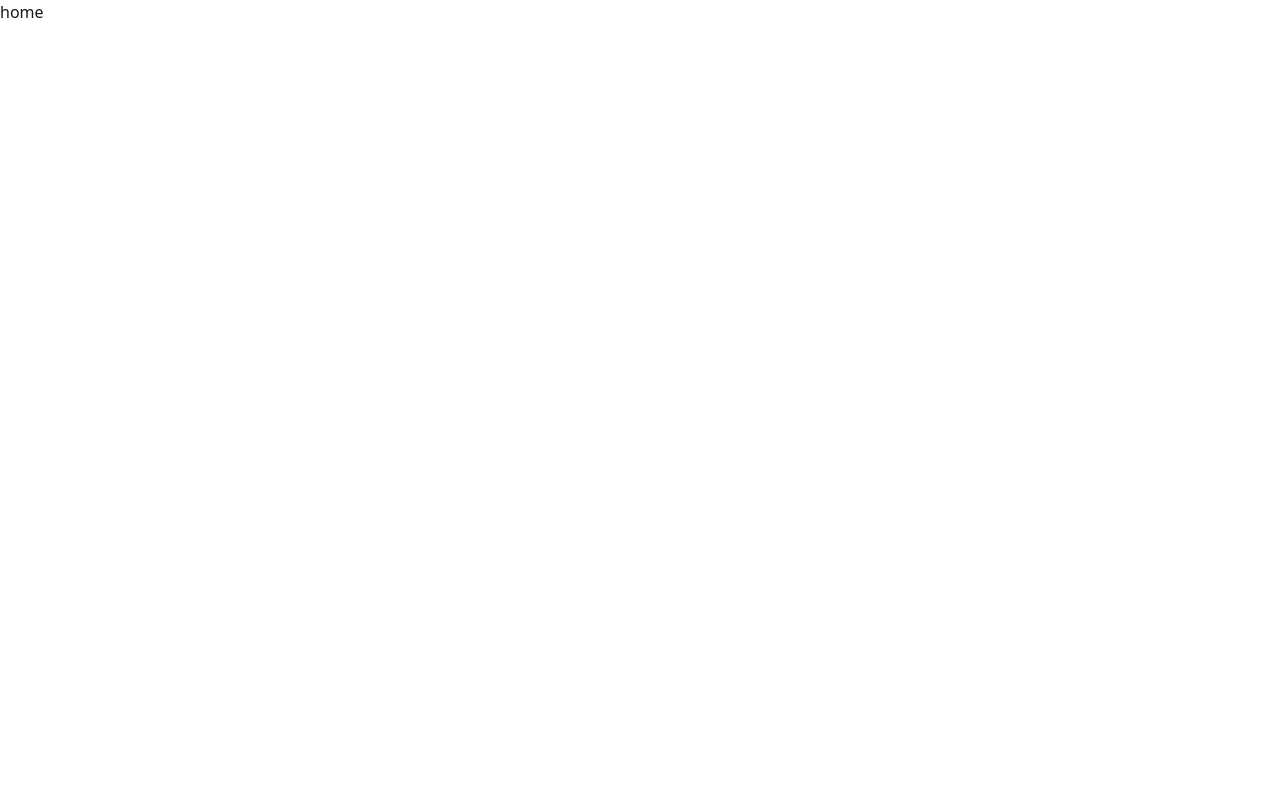
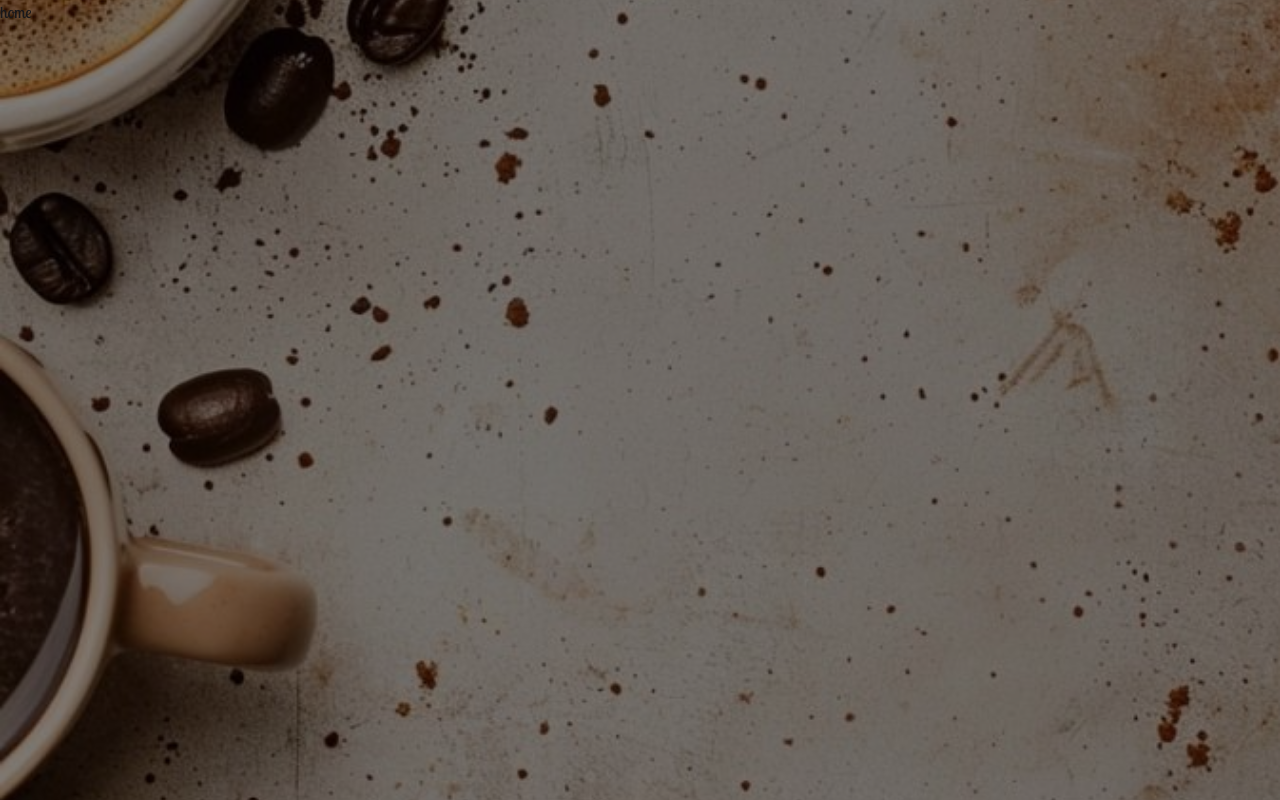
Before and after one commit to abida-sultana-ake/Coffee-Shop, a React (Vite) app: page / in a window 1280 px wide. Built offline with nearby package versions, Linux system fonts and the light colour scheme.

Commit message:
Project setup done

```diff
--- a/index.html
+++ b/index.html
@@ -1,10 +1,14 @@
-<!doctype html>
+<!DOCTYPE html>
 <html lang="en" data-theme="light">
   <head>
     <meta charset="UTF-8" />
-    <link rel="icon" type="image/svg+xml" href="/vite.svg" />
+    <link
+      rel="icon"
+      type="image/svg+xml"
+      href="/public/assets/coffee-cup.png"
+    />
     <meta name="viewport" content="width=device-width, initial-scale=1.0" />
-    <title>Coffee Shope</title>
+    <title>Bean & Dream</title>
   </head>
   <body>
     <div id="root"></div>
--- a/src/index.css
+++ b/src/index.css
@@ -1,2 +1,6 @@
+@import url("https://fonts.googleapis.com/css2?family=Lobster+Two:ital,wght@0,400;0,700;1,400;1,700&display=swap");
+body {
+  font-family: "Lobster Two", sans-serif;
+}
 @import "tailwindcss";
 @plugin "daisyui";
--- a/src/rootLayout/RootLayout.jsx
+++ b/src/rootLayout/RootLayout.jsx
@@ -3,8 +3,15 @@ import { Outlet } from "react-router";
 
 const RootLayout = () => {
   return (
-    <div>
-      <Outlet />
+    <div
+      className="min-h-screen bg-cover bg-center"
+      style={{
+        backgroundImage: `url(${"/public/assets/bg.jpg"})`,
+      }}
+    >
+      <div className="min-h-screen bg-black/50">
+        <Outlet />
+      </div>
     </div>
   );
 };
```
Also changed, not shown: public/assets/bg.jpg (added), public/assets/coffee-cup.png (added).
